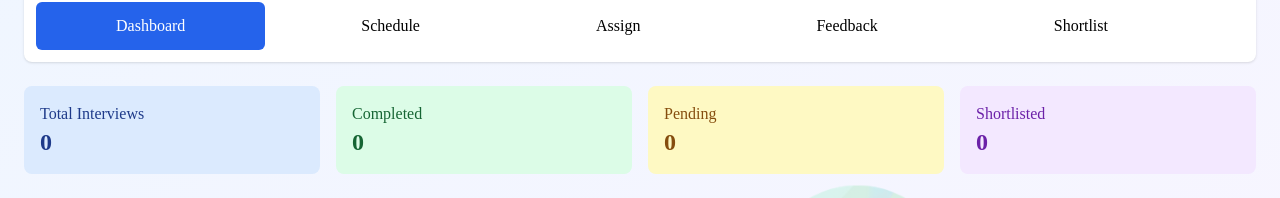
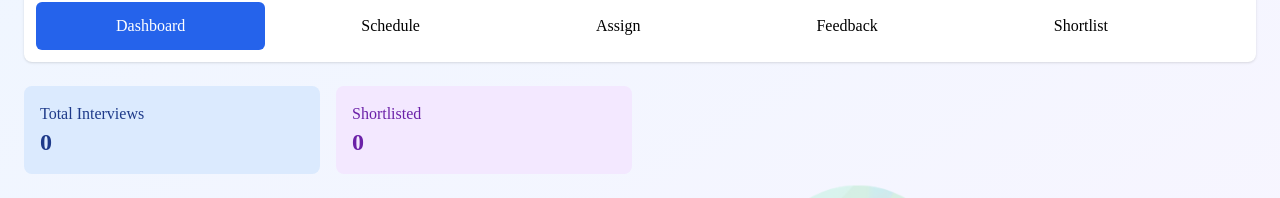
Before and after one commit to Navyavallapu/hrms-frontend, a React (Create React App) app: page / in a window 1280 px wide. Shown: the part 114-312 px from the top of the page. Built offline with nearby package versions, Linux system fonts and the light colour scheme; no server answers.

Commit message:
Initial commit

```diff
--- a/src/components/ScheduleForm.js
+++ b/src/components/ScheduleForm.js
@@ -8,7 +8,7 @@ const ScheduleForm = ({ onSuccess }) => {
     role: "",
     date: "",
     time: "",
-    status: "pending"
+    status: "completed"
   });
 
   const handleChange = (e) => {
@@ -28,7 +28,7 @@ const ScheduleForm = ({ onSuccess }) => {
         role: "",
         date: "",
         time: "",
-        status: "pending"
+        status: "completed"
       });
       onSuccess?.(); // call fetchDashboardData
     } catch (error) {
--- a/src/components/dashboard.js
+++ b/src/components/dashboard.js
@@ -15,14 +15,14 @@ const Dashboard = ({ stats = {} }) => {
         <p>Total Interviews</p>
         <h2 className="text-2xl font-bold">{total}</h2>
       </div>
-      <div className="bg-green-100 p-4 rounded-lg text-green-800">
+      {/* <div className="bg-green-100 p-4 rounded-lg text-green-800">
         <p>Completed</p>
         <h2 className="text-2xl font-bold">{completed}</h2>
       </div>
       <div className="bg-yellow-100 p-4 rounded-lg text-yellow-800">
         <p>Pending</p>
         <h2 className="text-2xl font-bold">{pending}</h2>
-      </div>
+      </div> */}
       <div className="bg-purple-100 p-4 rounded-lg text-purple-800">
         <p>Shortlisted</p>
         <h2 className="text-2xl font-bold">{shortlisted}</h2>
```
